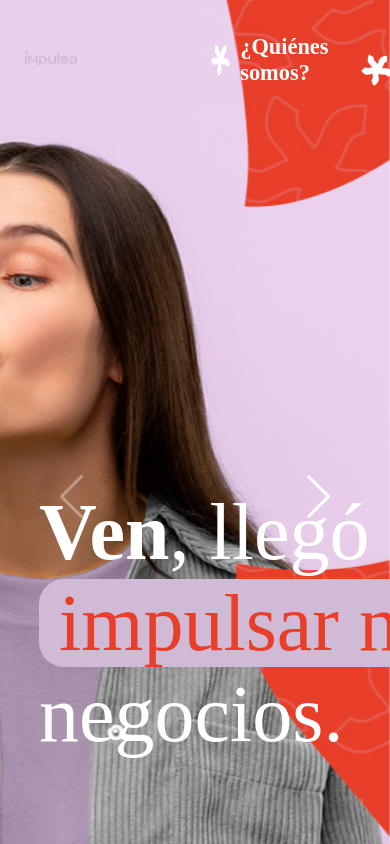
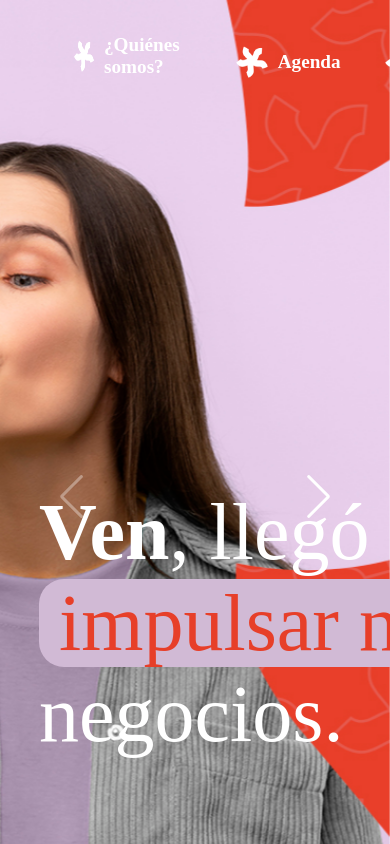
Before and after one commit to ferchodeleon/impulsa, a React (Vite) app: page / in a window 390 px wide. Shown: the top 844 px of the page. Built offline with nearby package versions, Linux system fonts and the light colour scheme; a web font is replaced by a local one.

Commit message:
Change responsive for small desktops

```diff
--- a/src/styles/Header.css
+++ b/src/styles/Header.css
@@ -2,7 +2,7 @@ header {
   display: flex;
   position: absolute;
   top: 0;
-  width: 100%;
+  width: calc(100% - 2.5rem);
   margin: 1.5rem;
   align-items: center;
   justify-content: space-between;
@@ -22,11 +22,7 @@ header {
 }
 
 .header-menu {
-  width: 65%;
-}
-
-.header-menu nav {
-  max-width: 70%;
+  margin-right: 5rem;
 }
 
 .header-menu nav ul {
@@ -90,3 +86,25 @@ header {
     transform: translate(100%);
   }
 }
+
+@media (max-width: 1300px) {
+  .header-menu nav {
+    max-width: 100%;
+  }
+
+  .header-menu nav ul a li {
+    font-size: 1.2rem;
+  }
+
+  .header-logo {
+    width: 20%;
+  }
+
+  .header-menu {
+    margin-right: 2rem;
+  }
+
+  .header-menu nav ul a{
+    margin-right: 1.5rem;
+  }
+}
```
